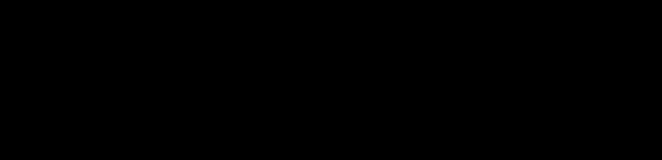
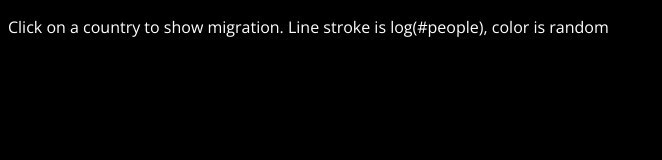
Before and after one commit to giacomogiudice/awesomeville, a plain HTML site: page index.html in a window 1280 px wide. Shown: the whole page, without its empty margins (0-662 px from the left). Drawn offline with nearby package versions, Linux system fonts and the light colour scheme.

Commit message:
Added annotation

```diff
--- a/index.html
+++ b/index.html
@@ -13,7 +13,7 @@
 	<script data-main="js/main.js" src="js/lib/require.js"></script>
 </head>
 <body>
-	<p> Click on a country to show migration. Line stroke is log(#people), color is random </p>
+	<p style="color:white"> Click on a country to show migration. Line stroke is log(#people), color is random </p>
 	<div id="container" style="height:100%; width:100%">
 		<div id="mapContainer" style="position:absolute; top:0px; height:90%; width:75%" ></div>
 		<div id="TimeSliderContainer" style="color:white; position:absolute; bottom:5px; width:50%; left:25%;">
```
